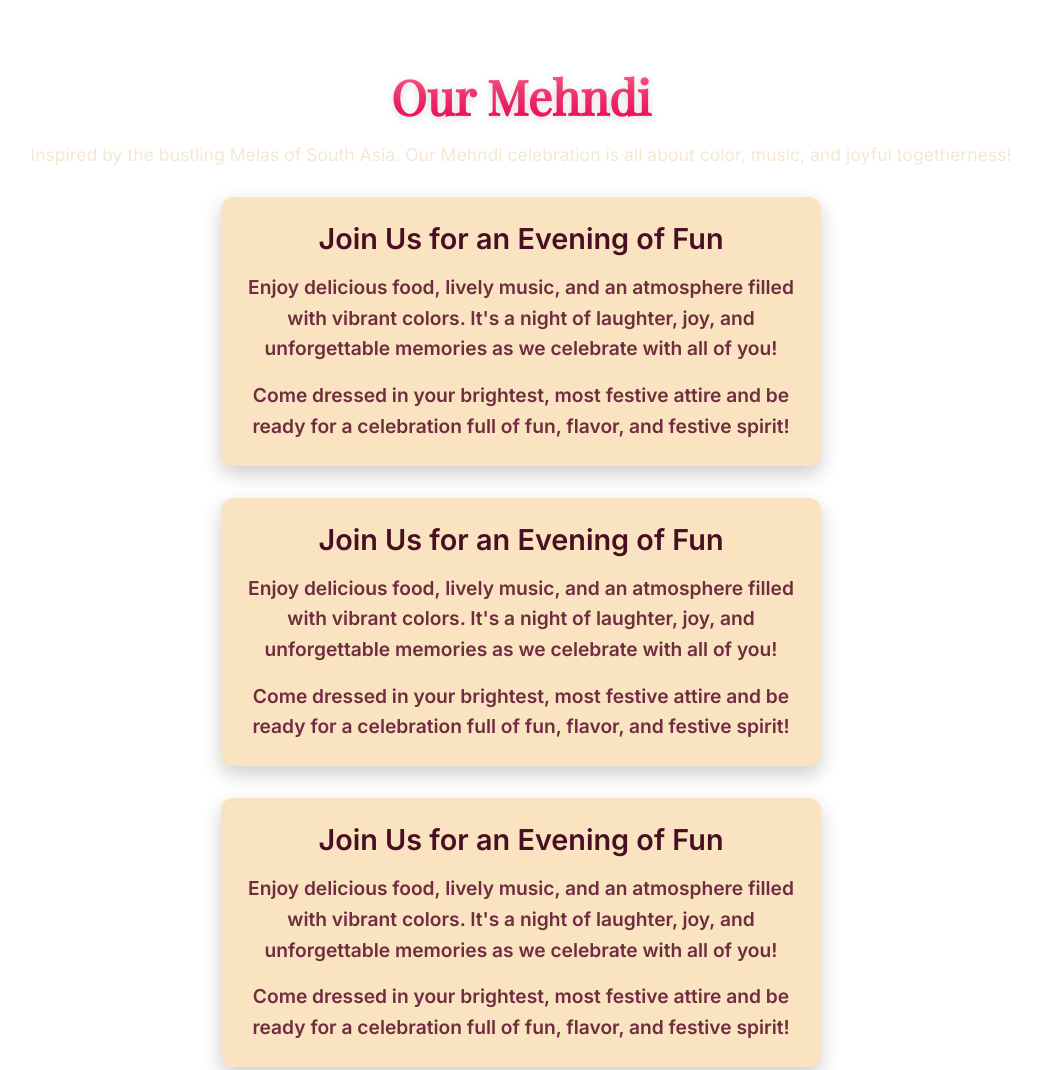
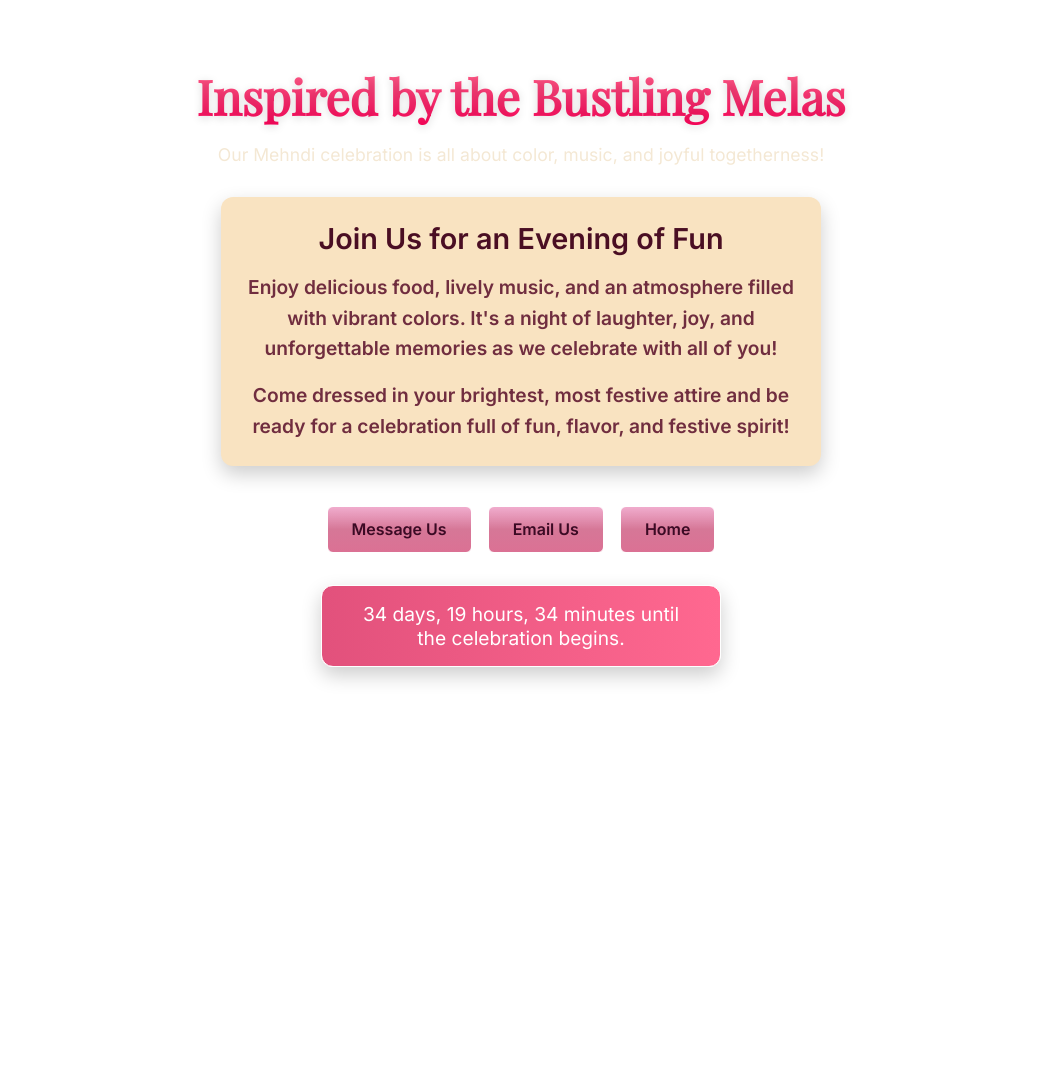
Before and after one commit to ibrazhassan/WeddingWebsite, a plain HTML site: page our-mehndi.html in a window 1280 px wide. Shown: the top 1070 px of the page, without its empty margins (119-1160 px from the left). After the commit the page ends 800 px from the top, so only its background shows below. Drawn offline with nearby package versions, Linux system fonts and the light colour scheme.

Commit message:
Update our-mehndi.html

```diff
--- a/our-mehndi.html
+++ b/our-mehndi.html
@@ -42,11 +42,10 @@
       text-align: center;
     }
 
-
     header h1 {
       font-family: 'Playfair Display', serif;
       font-size: 3rem;
-      background: linear-gradient(to bottom, #ff6a8f, #ff0059);  /* Pink to white gradient */
+      background: linear-gradient(to bottom, #ff6a8f, #ff0059); /* Pink to white gradient */
       -webkit-background-clip: text;
       -webkit-text-fill-color: transparent;
       text-shadow: 0 2px 8px rgba(0, 0, 0, 0.15);
@@ -89,8 +88,8 @@
       max-width: 400px;
       margin: 2rem auto 0;
       padding: 1rem 1.5rem;
-      background: linear-gradient(to right, #5a1e30, #702d3f);
-      border: 1px solid #f9e3c1;
+      background: linear-gradient(to right, #e2517c, #ff6890);
+      border: 1px solid #ffffff;
       border-radius: 12px;
       box-shadow: 0 8px 20px rgba(0,0,0,0.2);
       text-align: center;
@@ -98,7 +97,7 @@
 
     #countdown {
       font-size: 1.2rem;
-      color: #f9e3c1;
+      color: #ffffff;
     }
 
     .buttons {
@@ -110,9 +109,11 @@
     }
 
     .buttons a {
-      background: linear-gradient(to bottom, #e9bed3de, #d67797, #db7194);
+      background: linear-gradient(to bottom, #eea0c6de, #d67797, #db7194);
       color: #3b0a24;
       padding: 0.8rem 1.5rem;
+      border: 1px solid #ffffff;
+
       border-radius: 6px;
       text-decoration: none;
       font-weight: 600;
@@ -123,20 +124,6 @@
       background: linear-gradient(to bottom, #ffc0e3, #e9afe4, #7b404d);
     }
 
-    .floating-rsvp {
-      position: fixed;
-      bottom: 20px;
-      right: 20px;
-      background: #ffde72;
-      color: #3b0a24;
-      padding: 1rem 1.5rem;
-      border-radius: 40px;
-      text-decoration: none;
-      font-weight: bold;
-      box-shadow: 0 10px 20px rgba(0, 0, 0, 0.3);
-      z-index: 1000;
-      transition: transform 0.3s;
-    }
 
     .floating-rsvp:hover {
       transform: scale(1.05);
@@ -179,19 +166,9 @@
 </head>
 <body>
   <header>
-    <h1>Our Mehndi</h1>
-    <p>Inspired by the bustling Melas of South Asia. Our Mehndi celebration is all about color, music, and joyful togetherness!</p>
+    <h1>Inspired by the Bustling Melas</h1>
+    <p>Our Mehndi celebration is all about color, music, and joyful togetherness!</p>
     <div class="celebration-box">
-      <h2>Join Us for an Evening of Fun</h2>
-      <p>Enjoy delicious food, lively music, and an atmosphere filled with vibrant colors. It's a night of laughter, joy, and unforgettable memories as we celebrate with all of you!</p>
-      <p>Come dressed in your brightest, most festive attire and be ready for a celebration full of fun, flavor, and festive spirit!</p>
-    </div>
-        <div class="celebration-box">
-      <h2>Join Us for an Evening of Fun</h2>
-      <p>Enjoy delicious food, lively music, and an atmosphere filled with vibrant colors. It's a night of laughter, joy, and unforgettable memories as we celebrate with all of you!</p>
-      <p>Come dressed in your brightest, most festive attire and be ready for a celebration full of fun, flavor, and festive spirit!</p>
-    </div>
-        <div class="celebration-box">
       <h2>Join Us for an Evening of Fun</h2>
       <p>Enjoy delicious food, lively music, and an atmosphere filled with vibrant colors. It's a night of laughter, joy, and unforgettable memories as we celebrate with all of you!</p>
       <p>Come dressed in your brightest, most festive attire and be ready for a celebration full of fun, flavor, and festive spirit!</p>
@@ -201,8 +178,40 @@
   <div class="buttons">
     <a href="https://wa.me/16474501377" target="_blank">Message Us</a>
     <a href="mailto:RSVP@minhaandhassan.com">Email Us</a>
-    <a href="https://www.minhaandhassan.com">Home</a>
+    <a href="minhaandhassan.com">Home</a>
   </div>
 
+  <div class="countdown-box">
+    <div id="countdown"></div>
+  </div>
+
+  <script>
+    const cards = document.querySelectorAll('.card');
+    const observer = new IntersectionObserver(entries => {
+      entries.forEach(entry => {
+        if (entry.isIntersecting) {
+          entry.target.classList.add('visible');
+        }
+      });
+    }, { threshold: 0.1 });
+    cards.forEach(card => observer.observe(card));
+
+    const countdown = document.getElementById('countdown');
+    const weddingDate = new Date('2025-09-12T18:00:00');
+    const updateCountdown = () => {
+      const now = new Date();
+      const diff = weddingDate - now;
+      if (diff <= 0) {
+        countdown.innerText = "It's Wedding Time!";
+        return;
+      }
+      const days = Math.floor(diff / (1000 * 60 * 60 * 24));
+      const hours = Math.floor((diff / (1000 * 60 * 60)) % 24);
+      const minutes = Math.floor((diff / (1000 * 60)) % 60);
+      countdown.innerText = `${days} days, ${hours} hours, ${minutes} minutes until the celebration begins.`;
+    };
+    updateCountdown();
+    setInterval(updateCountdown, 60000);
+  </script>
 </body>
 </html>
```
